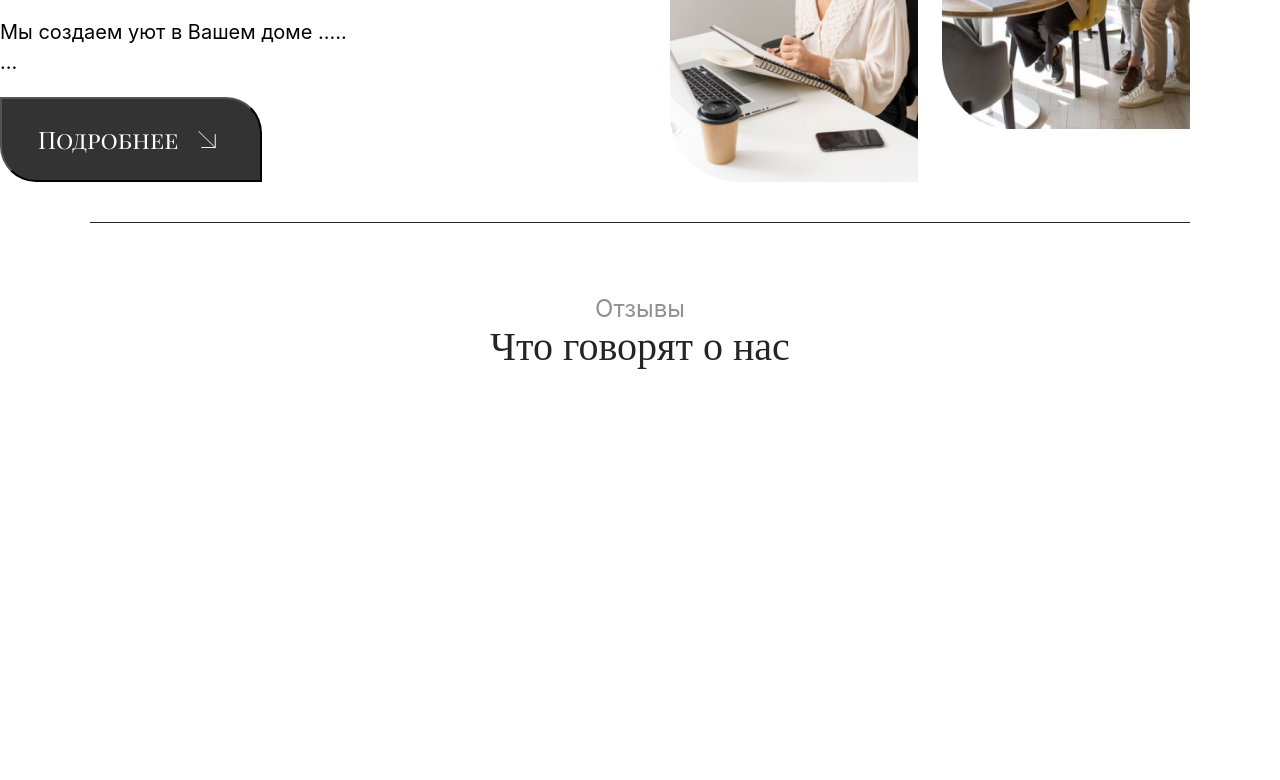
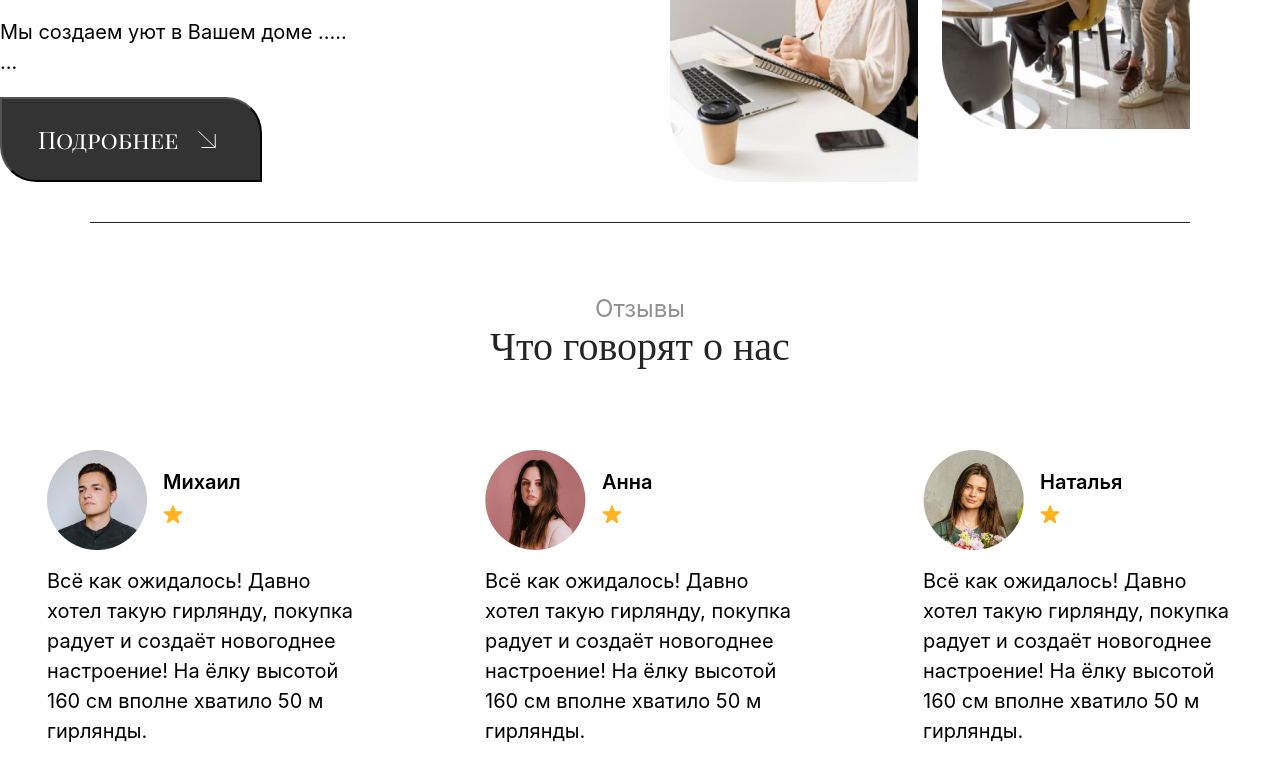
Before and after one commit to DeveloperSashaaa/innoveMarketGulp, a website: page index.html in a window 1280 px wide. Shown: the part 3476-4256 px from the top of the page. Before the commit the page ends 3926 px from the top, so only its background shows below. Drawn offline with Linux system fonts and the light colour scheme.

Commit message:
added comments of users

```diff
--- a/index.html
+++ b/index.html
@@ -243,6 +243,64 @@
         <p class="main__reviews__title-text">Отзывы</p>
         <h2 class="main__reviews__title-description">Что говорят о нас</h2>
       </div>
+      <div class="main__reviews__comments">
+        <div class="main__reviews__comment">
+          <div class="main__reviews__comment-header">
+            <img class="main__reviews__comment-avatar" src="./assets/images/Ellipse%201.png" alt="avatar">
+            <div class="main__reviews__comment-container-info">
+              <div class="main__reviews__comment-name">Михаил</div>
+              <div class="main__reviews__comment-rating">
+                <img class="main__production__displaying-product-card-description-rating-stars-image"
+                     src="./assets/images/Star%201.svg"
+                     alt="star">
+              </div>
+            </div>
+          </div>
+          <div class="main__reviews__comment-description">
+            Всё как ожидалось! Давно хотел такую гирлянду, покупка радует и создаёт новогоднее настроение! На ёлку
+            высотой
+            160 см вполне хватило 50 м гирлянды.
+          </div>
+        </div>
+
+        <div class="main__reviews__comment">
+          <div class="main__reviews__comment-header">
+            <img class="main__reviews__comment-avatar" src="./assets/images/Ellipse%202.png" alt="avatar">
+            <div class="main__reviews__comment-container-info">
+              <div class="main__reviews__comment-name">Aнна</div>
+              <div class="main__reviews__comment-rating">
+                <img class="main__production__displaying-product-card-description-rating-stars-image"
+                     src="./assets/images/Star%201.svg"
+                     alt="star">
+              </div>
+            </div>
+          </div>
+          <div class="main__reviews__comment-description">
+            Всё как ожидалось! Давно хотел такую гирлянду, покупка радует и создаёт новогоднее настроение! На ёлку
+            высотой
+            160 см вполне хватило 50 м гирлянды.
+          </div>
+        </div>
+
+        <div class="main__reviews__comment">
+          <div class="main__reviews__comment-header">
+            <img class="main__reviews__comment-avatar" src="./assets/images/Ellipse%203.png" alt="avatar">
+            <div class="main__reviews__comment-container-info">
+              <div class="main__reviews__comment-name">Наталья</div>
+              <div class="main__reviews__comment-rating">
+                <img class="main__production__displaying-product-card-description-rating-stars-image"
+                     src="./assets/images/Star%201.svg"
+                     alt="star">
+              </div>
+            </div>
+          </div>
+          <div class="main__reviews__comment-description">
+            Всё как ожидалось! Давно хотел такую гирлянду, покупка радует и создаёт новогоднее настроение! На ёлку
+            высотой
+            160 см вполне хватило 50 м гирлянды.
+          </div>
+        </div>
+      </div>
     </div>
   </main>
 
--- a/src/scss/_main.scss
+++ b/src/scss/_main.scss
@@ -323,5 +323,44 @@
         @extend .title-description;
       }
     }
+
+    &__comments {
+      display: flex;
+      justify-content: center;
+      gap: 8em;
+      margin-bottom: 4em;
+    }
+
+    &__comment {
+      display: flex;
+      flex-direction: column;
+      gap: 1em;
+
+      &-header {
+        display: flex;
+        align-items: center;
+        gap: 1em;
+      }
+
+      &-name {
+        font-family: Inter, sans-serif;
+        font-size: calc($font-size - 4px);
+        font-weight: 600;
+        line-height: calc($line-height - 0.5em);
+      }
+
+      &-container-info {
+        display: flex;
+        flex-direction: column;
+        gap: 0.8em;
+      }
+
+      &-description {
+        max-width: calc($max-width * 3.1);
+        font-family: Inter, sans-serif;
+        font-size: calc($font-size - 4px);
+        line-height: $line-height;
+      }
+    }
   }
 }
```
Also changed, not shown: assets/css/style.css, assets/images/Ellipse 1.png (added), assets/images/Ellipse 2.png (added), assets/images/Ellipse 3.png (added).
